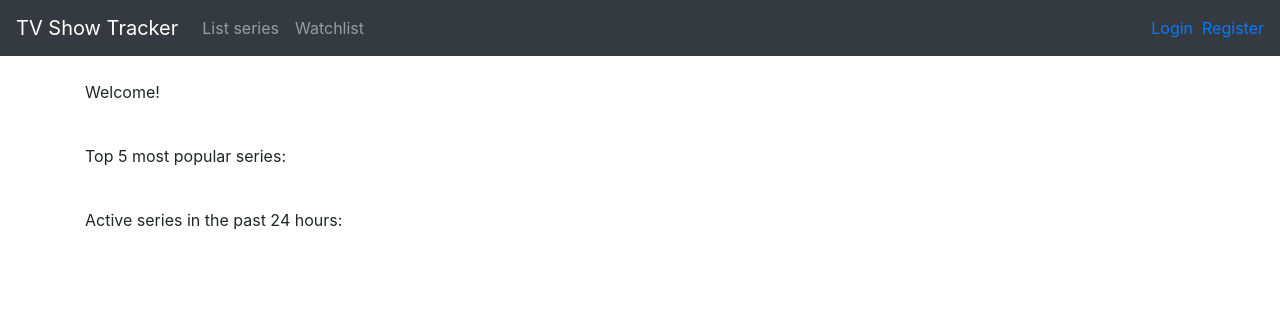
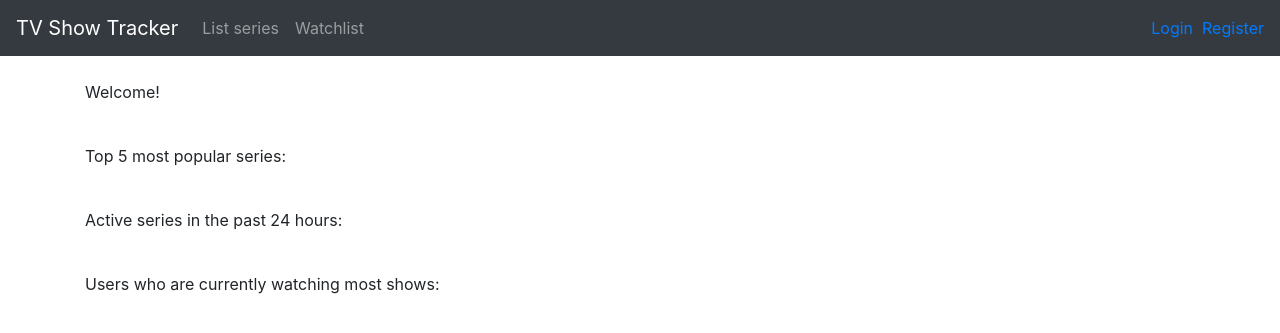
Before and after one commit to joonaoko/tsoha-tietokantasovellus, a Flask app: template application/templates/index.html in a window 1280 px wide. Shown: the top 333 px of the page. Run offline with Flask 2, Linux system fonts and the light colour scheme; the template is opened without the code that fills it, so the values that code supplies are empty; some libraries are stand-ins or nearby versions.

Commit message:
Lisätty yhteenvetokysely joka näyttää eniten sarjoja katsovat käyttäjät

```diff
--- a/application/templates/index.html
+++ b/application/templates/index.html
@@ -22,5 +22,15 @@
       </li>
       {% endfor %}
   </ul>
+  <br>
+
+  <p>Users who are currently watching most shows: </p>
+  <ul>
+    {% for user in users_series %}
+    <li>
+      {{user.username}}&nbsp;(Watching {{user.amount}} series)
+    </li>
+    {% endfor %}
+  </ul>
 
 {% endblock %}
--- a/application/views.py
+++ b/application/views.py
@@ -4,4 +4,4 @@ from application.series.models import Series
 
 @app.route("/")
 def index():
-    return render_template("index.html", most_popular=Series.find_most_popular_series(), recently_watched=Series.find_recently_watched_series())
+    return render_template("index.html", most_popular=Series.find_most_popular_series(), recently_watched=Series.find_recently_watched_series(), users_series=Series.find_users_watched_series())
```
Also changed, not shown: application/series/models.py (+20 -4 lines).
